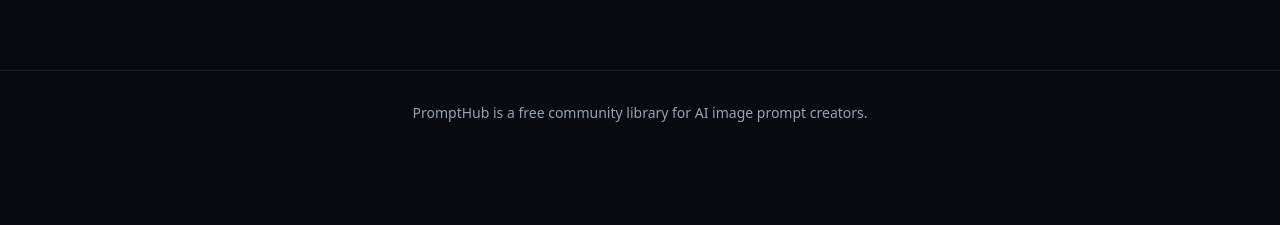
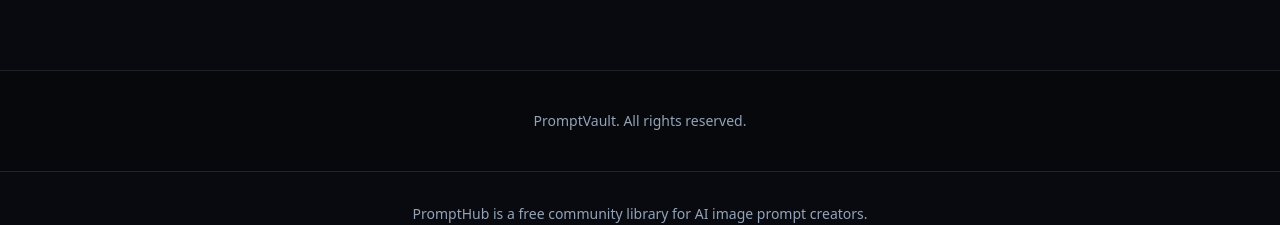
Before and after one commit to krma111/act-as-a-senior-full-stack, a Next.js app: page / in a window 1280 px wide. Shown: the part 10744-10969 px from the top of the page. Before the commit the page ends 10899 px from the top, so only its background shows below. Built offline with nearby package versions, Linux system fonts and the light colour scheme; no server answers; the database is empty.

Commit message:
Add homepage footer section

```diff
--- a/src/app/page.tsx
+++ b/src/app/page.tsx
@@ -103,6 +103,10 @@ export default async function Home({
         </div>
         <PromptGrid prompts={latest} empty="No prompts yet. Be the first creator to publish one." />
       </section>
+
+      <footer className="border-t border-white/10 bg-black/20 px-4 py-10 text-center text-sm text-slate-400">
+        <p>PromptVault. All rights reserved.</p>
+      </footer>
     </main>
   );
 }
```
